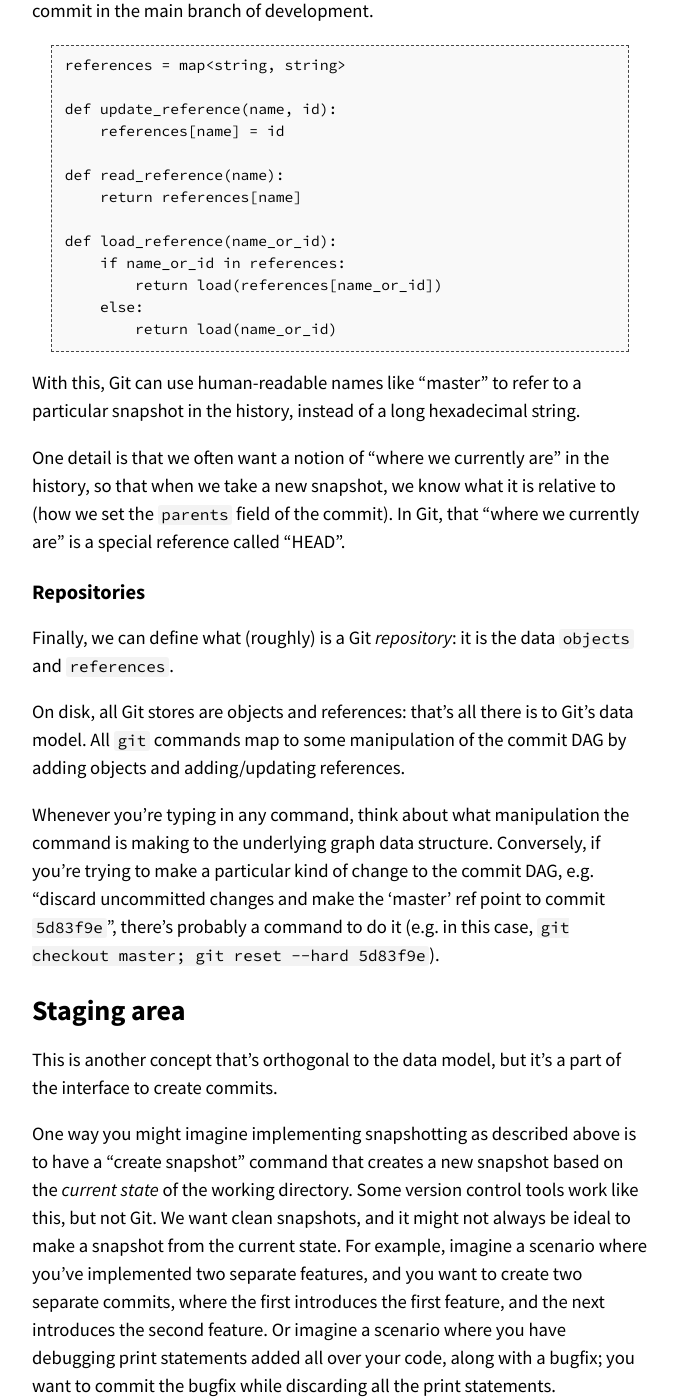
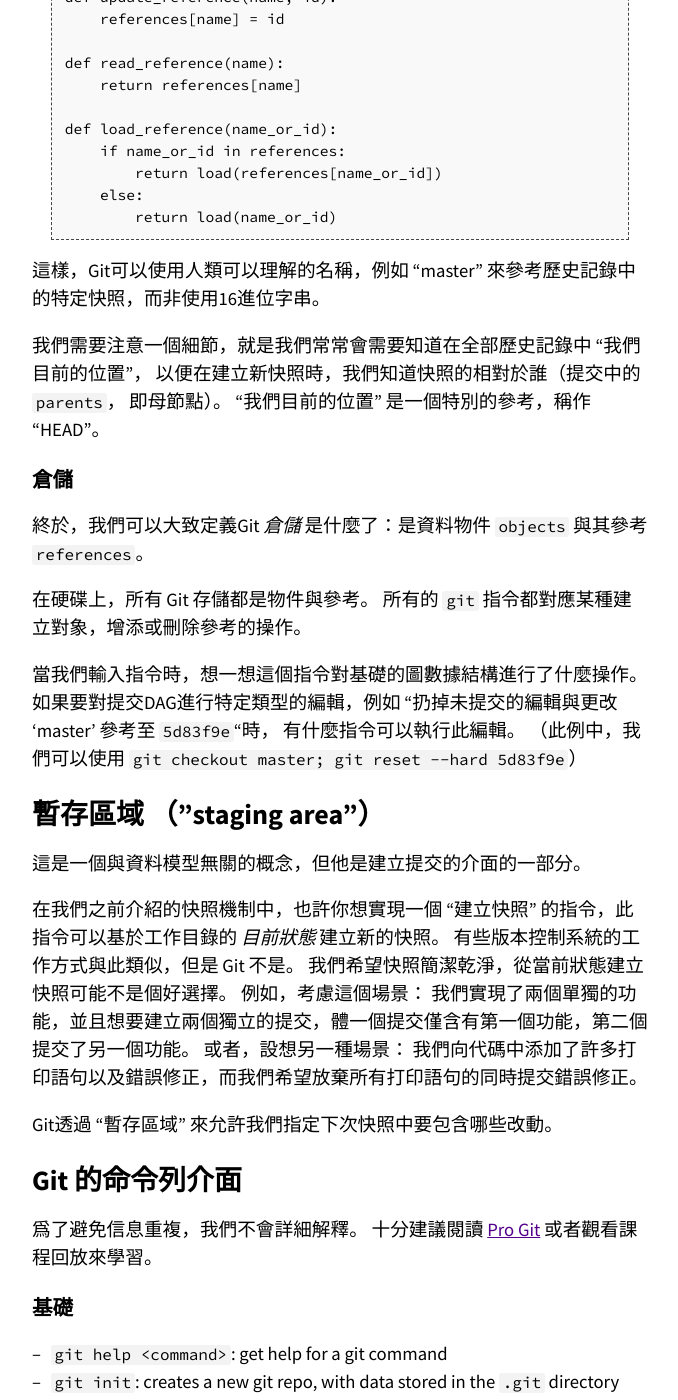
Before and after one commit to missing-semester-zh-Hant/missing-semester-zh-Hant.github.io, a Jekyll site: the page built from _2020/version-control.md, in a window 1280 px wide and 1400 px high, scrolled down 4661 px. Shown: the whole window, without its empty margins (300-978 px from the left). Built offline with Jekyll 4.4.1, drawn with Linux system fonts in a browser that asks for light colours; some of the changed text lies outside the part shown.

Commit message:
update translation of version-control

````diff
--- a/_2020/version-control.md
+++ b/_2020/version-control.md
@@ -120,7 +120,7 @@ it. It's a set of parents rather than a single parent (as would be the case in
 a linear history) because a snapshot might descend from multiple parents, for
 example due to combining (merging) two parallel branches of development. -->
 在 Git 中，歷史記錄是快照的有向無環圖 (DAG)。這聽起來像個花哨的數學詞，不要被嚇到。
-這意味着 Git 中的每一個快照都引用一組「母對象」，即之前的快照。
+這意味着 Git 中的每一個快照都參考一組「母對象」，即之前的快照。
 他是一組母節點集合而非單個母節點，因爲他可能從多個母節點中繼承，例如合併後的兩條分支。
 
 <!-- Git calls these snapshots "commit"s. Visualizing a commit history might look
@@ -161,7 +161,7 @@ creating entirely new commits, and references (see below) are updated to point
 to the new ones. -->
 Git中的提交是不可更改的。
 但這並不意味著不能糾正錯誤。
-只是對提交歷史記錄的“編輯”實際上是建立全新的提交，並且引用（參見下文）也已更新為指向新的提交。
+只是對提交歷史記錄的“編輯”實際上是建立全新的提交，並且參考（參見下文）也已更新為指向新的提交。
 
 <!-- ## Data model, as pseudocode -->
 ## 以假碼表示的資料模型
@@ -217,36 +217,46 @@ def load(id):
 they reference other objects, they don't actually _contain_ them in their
 on-disk representation, but have a reference to them by their hash. -->
 Blob，樹和提交以這種方式統一：它們都是對象。
-當他們引用其他對象時，它們實際上並沒有真正被 _寫入_ 硬碟，而是通過哈希值對其進行引用。
+當他們參考其他對象時，它們實際上並沒有真正被 _寫入_ 硬碟，而是通過哈希值對其進行引用。
 
-For example, the tree for the example directory structure [above](#snapshots)
+<!-- For example, the tree for the example directory structure [above](#snapshots)
 (visualized using `git cat-file -p 698281bc680d1995c5f4caaf3359721a5a58d48d`),
-looks like this:
+looks like this: -->
+例如，示例目錄[above](#snapshots)中的樹（使用 `git cat-file -p 698281bc680d1995c5f4caaf3359721a5a58d48d` 來顯示）看起來像這樣：
 
 ```
 100644 blob 4448adbf7ecd394f42ae135bbeed9676e894af85    baz.txt
 040000 tree c68d233a33c5c06e0340e4c224f0afca87c8ce87    foo
 ```
 
-The tree itself contains pointers to its contents, `baz.txt` (a blob) and `foo`
+<!-- The tree itself contains pointers to its contents, `baz.txt` (a blob) and `foo`
 (a tree). If we look at the contents addressed by the hash corresponding to
 baz.txt with `git cat-file -p 4448adbf7ecd394f42ae135bbeed9676e894af85`, we get
-the following:
+the following: -->
+樹本身會包含指向其他內容的指標，例如 `baz.txt` （一個 blob ）與 `foo` （一棵樹）。
+如果我們使用 `git cat-file -p 4448adbf7ecd394f42ae135bbeed9676e894af85` 來透過hash查看 `baz.txt` 的內容，
+我們會得到這種結果：
 
 ```
 git is wonderful
 ```
 
-## References
+<!-- ## References -->
+## 參考
 
-Now, all snapshots can be identified by their SHA-1 hash. That's inconvenient,
-because humans aren't good at remembering strings of 40 hexadecimal characters.
+<!-- Now, all snapshots can be identified by their SHA-1 hash. That's inconvenient,
+because humans aren't good at remembering strings of 40 hexadecimal characters. -->
+現在，所有的快照都通過其SHA-1值識別，這對於人類來說太不方便了，我們不善於記憶長達40個16進位的字串。
 
-Git's solution to this problem is human-readable names for SHA-1 hashes, called
+<!-- Git's solution to this problem is human-readable names for SHA-1 hashes, called
 "references". References are pointers to commits. Unlike objects, which are
 immutable, references are mutable (can be updated to point to a new commit).
 For example, the `master` reference usually points to the latest commit in the
-main branch of development.
+main branch of development. -->
+Git解決此問題的方法是爲SHA-1值提供易於理解的名稱，稱爲"參考"。
+參考是指向提交的指標。
+與不可變的對象不同，參考是可變的（可以更新以指向新的提交）。
+例如，`master` 通常指向主分支的最新提交。
 
 ```
 references = map<string, string>
@@ -264,36 +274,51 @@ def load_reference(name_or_id):
         return load(name_or_id)
 ```
 
-With this, Git can use human-readable names like "master" to refer to a
-particular snapshot in the history, instead of a long hexadecimal string.
+<!-- With this, Git can use human-readable names like "master" to refer to a
+particular snapshot in the history, instead of a long hexadecimal string. -->
+這樣，Git可以使用人類可以理解的名稱，例如 "master" 來參考歷史記錄中的特定快照，而非使用16進位字串。
 
-One detail is that we often want a notion of "where we currently are" in the
+<!-- One detail is that we often want a notion of "where we currently are" in the
 history, so that when we take a new snapshot, we know what it is relative to
 (how we set the `parents` field of the commit). In Git, that "where we
-currently are" is a special reference called "HEAD".
+currently are" is a special reference called "HEAD". -->
 
-## Repositories
+我們需要注意一個細節，就是我們常常會需要知道在全部歷史記錄中 "我們目前的位置"，
+以便在建立新快照時，我們知道快照的相對於誰（提交中的 `parents`， 即母節點）。
+"我們目前的位置" 是一個特別的參考，稱作 "HEAD"。
 
-Finally, we can define what (roughly) is a Git _repository_: it is the data
-`objects` and `references`.
+<!-- ## Repositories -->
+## 倉儲
 
-On disk, all Git stores are objects and references: that's all there is to Git's
+<!-- Finally, we can define what (roughly) is a Git _repository_: it is the data
+`objects` and `references`. -->
+終於，我們可以大致定義Git _倉儲_ 是什麼了：是資料物件 `objects` 與其參考 `references`。
+
+<!-- On disk, all Git stores are objects and references: that's all there is to Git's
 data model. All `git` commands map to some manipulation of the commit DAG by
-adding objects and adding/updating references.
+adding objects and adding/updating references. -->
+在硬碟上，所有 Git 存儲都是物件與參考。
+所有的 `git` 指令都對應某種建立對象，增添或刪除參考的操作。
 
-Whenever you're typing in any command, think about what manipulation the
+<!-- Whenever you're typing in any command, think about what manipulation the
 command is making to the underlying graph data structure. Conversely, if you're
 trying to make a particular kind of change to the commit DAG, e.g. "discard
 uncommitted changes and make the 'master' ref point to commit `5d83f9e`", there's
 probably a command to do it (e.g. in this case, `git checkout master; git reset
---hard 5d83f9e`).
+--hard 5d83f9e`). -->
+當我們輸入指令時，想一想這個指令對基礎的圖數據結構進行了什麼操作。
+如果要對提交DAG進行特定類型的編輯，例如 "扔掉未提交的編輯與更改 'master' 參考至 `5d83f9e`"時，
+有什麼指令可以執行此編輯。
+（此例中，我們可以使用 `git checkout master; git reset --hard 5d83f9e`）
 
-# Staging area
+<!-- # Staging area -->
+# 暫存區域 （"staging area"）
 
-This is another concept that's orthogonal to the data model, but it's a part of
-the interface to create commits.
+<!-- This is another concept that's orthogonal to the data model, but it's a part of
+the interface to create commits. -->
+這是一個與資料模型無關的概念，但他是建立提交的介面的一部分。
 
-One way you might imagine implementing snapshotting as described above is to have
+<!-- One way you might imagine implementing snapshotting as described above is to have
 a "create snapshot" command that creates a new snapshot based on the _current
 state_ of the working directory. Some version control tools work like this, but
 not Git. We want clean snapshots, and it might not always be ideal to make a
@@ -302,19 +327,31 @@ implemented two separate features, and you want to create two separate commits,
 where the first introduces the first feature, and the next introduces the
 second feature. Or imagine a scenario where you have debugging print statements
 added all over your code, along with a bugfix; you want to commit the bugfix
-while discarding all the print statements.
+while discarding all the print statements. -->
+在我們之前介紹的快照機制中，也許你想實現一個 "建立快照" 的指令，此指令可以基於工作目錄的 _目前狀態_ 建立新的快照。
+有些版本控制系統的工作方式與此類似，但是 Git 不是。
+我們希望快照簡潔乾淨，從當前狀態建立快照可能不是個好選擇。
+例如，考慮這個場景：
+我們實現了兩個單獨的功能，並且想要建立兩個獨立的提交，體一個提交僅含有第一個功能，第二個提交了另一個功能。
+或者，設想另一種場景：
+我們向代碼中添加了許多打印語句以及錯誤修正，而我們希望放棄所有打印語句的同時提交錯誤修正。
 
-Git accommodates such scenarios by allowing you to specify which modifications
+<!-- Git accommodates such scenarios by allowing you to specify which modifications
 should be included in the next snapshot through a mechanism called the "staging
-area".
+area". -->
+Git透過 "暫存區域" 來允許我們指定下次快照中要包含哪些改動。
 
-# Git command-line interface
+<!-- # Git command-line interface -->
+# Git 的命令列介面
 
-To avoid duplicating information, we're not going to explain the commands below
+<!-- To avoid duplicating information, we're not going to explain the commands below
 in detail. See the highly recommended [Pro Git](https://git-scm.com/book/en/v2)
-for more information, or watch the lecture video.
+for more information, or watch the lecture video. -->
+爲了避免信息重複，我們不會詳細解釋。
+十分建議閱讀 [Pro Git](https://git-scm.com/book/en/v2) 或者觀看課程回放來學習。
 
-## Basics
+<!-- ## Basics -->
+## 基礎
 
 {% comment %}
 
````
